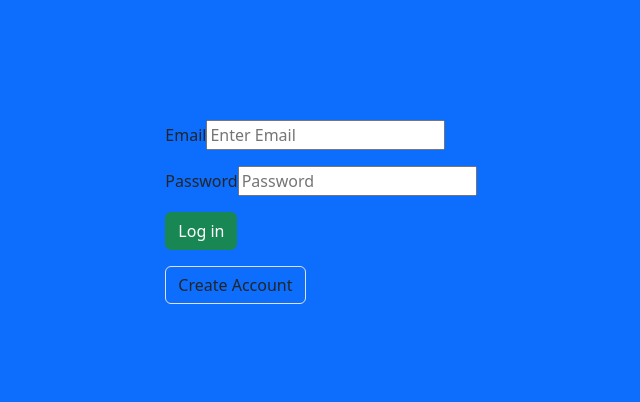
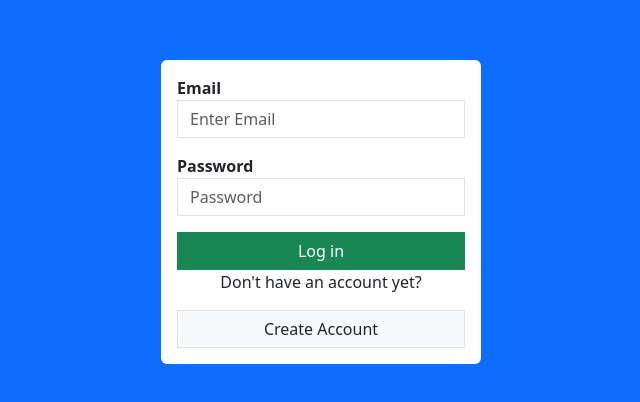
Before and after one commit to Cookieookie/simple-login, a React (Create React App) app in the folder frontend/: page / in a window 1280 px wide. Shown: the part 188-590 px from the top of the page, without its empty margins (319-959 px from the left). Built offline with nearby package versions, Linux system fonts and the light colour scheme.

Commit message:
adjusted some placment of elements with bootstrap

```diff
--- a/frontend/src/Login.js
+++ b/frontend/src/Login.js
@@ -1,21 +1,22 @@
 import React from 'react'
+
 
 function Login() {
     return(
         <div className='d-flex justify-content-center align-items-center bg-primary vh-100'>
-            <div>
-                <form action="bg-white p-3 rounded w-25">
+            <div className='bg-white p-3 rounded w-25'>
+                <form action="">
                     <div className='mb-3'>
-                        <label htmlFor="email">Email</label>
-                        <input type="email" placeholder="Enter Email"/>
+                        <label htmlFor="email"><strong>Email</strong></label>
+                        <input type="email" placeholder="Enter Email" className='form-control rounded-0'/>
                     </div>
                     <div className='mb-3'>
-                        <label htmlFor="password">Password</label>
-                        <input type="password" placeholder="Password"/>
+                        <label htmlFor="password"><strong>Password</strong></label>
+                        <input type="password" placeholder="Password" className='form-control rounded-0'/>
                     </div>
-                    <button className='btn btn-success'>Log in</button>
-                    <p></p>
-                    <button className="btn btn-default border">Create Account</button>
+                    <button className='btn btn-success w-100 rounded-0'>Log in</button>
+                    <p className='text-sm-center'>Don't have an account yet?</p>
+                    <button className="btn btn-default border w-100 bg-light rounded-0">Create Account</button>
 
                 </form>
             </div>
```
